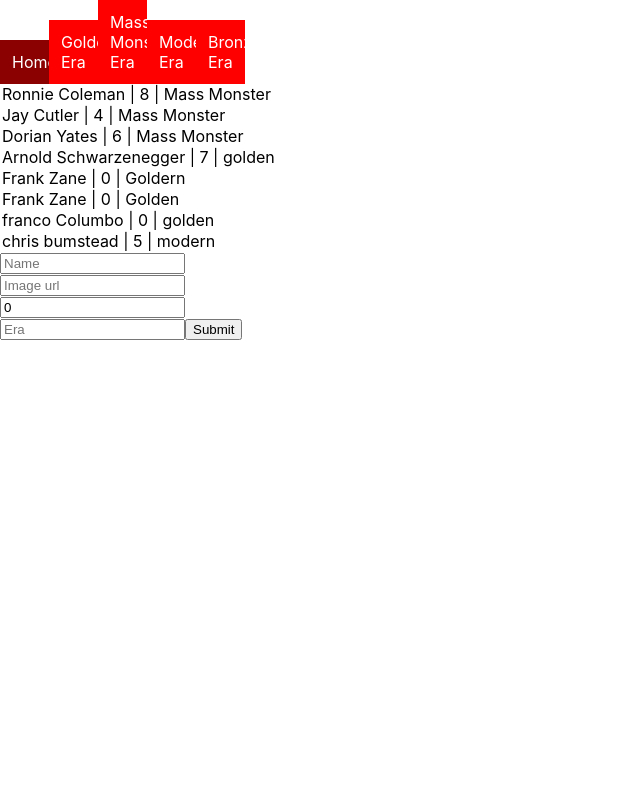
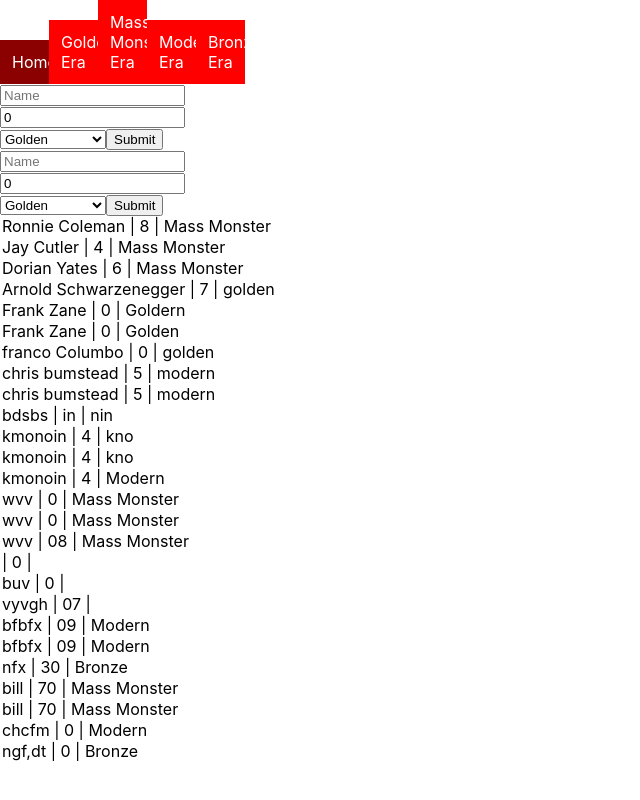
Before and after one commit to abrilchandler/phase-2-project, a React (Create React App) app: page / in a window 1280 px wide. Shown: the whole page, without its empty margins (0-640 px from the left). Built offline with nearby package versions, Linux system fonts and the light colour scheme; data requests are answered from the project's data file.

Commit message:
In progress

```diff
--- a/db.json
+++ b/db.json
@@ -55,6 +55,128 @@
       "image": "",
       "titles": "5",
       "era": "modern"
+    },
+    {
+      "id": "b0a1",
+      "name": "chris bumstead",
+      "image": "",
+      "titles": "5",
+      "era": "modern"
+    },
+    {
+      "id": "27e4",
+      "name": "bdsbs",
+      "image": "",
+      "titles": "in",
+      "era": "nin"
+    },
+    {
+      "id": "f51c",
+      "name": "kmonoin",
+      "image": "",
+      "titles": "4",
+      "era": "kno"
+    },
+    {
+      "id": "4530",
+      "name": "kmonoin",
+      "image": "",
+      "titles": "4",
+      "era": "kno"
+    },
+    {
+      "id": "2a73",
+      "name": "kmonoin",
+      "image": "",
+      "titles": "4",
+      "era": "Modern"
+    },
+    {
+      "id": "700b",
+      "name": "wvv",
+      "image": "",
+      "titles": 0,
+      "era": "Mass Monster"
+    },
+    {
+      "id": "f536",
+      "name": "wvv",
+      "image": "",
+      "titles": 0,
+      "era": "Mass Monster"
+    },
+    {
+      "id": "540f",
+      "name": "wvv",
+      "image": "",
+      "titles": "08",
+      "era": "Mass Monster"
+    },
+    {
+      "id": "0db9",
+      "name": "",
+      "image": "",
+      "titles": 0,
+      "era": ""
+    },
+    {
+      "id": "9c1e",
+      "name": "buv",
+      "image": "",
+      "titles": 0,
+      "era": ""
+    },
+    {
+      "id": "9ee8",
+      "name": "vyvgh",
+      "image": "",
+      "titles": "07",
+      "era": ""
+    },
+    {
+      "id": "c4c0",
+      "name": "bfbfx",
+      "image": "",
+      "titles": "09",
+      "era": "Modern"
+    },
+    {
+      "id": "16c1",
+      "name": "bfbfx",
+      "image": "",
+      "titles": "09",
+      "era": "Modern"
+    },
+    {
+      "id": "a1c7",
+      "name": "nfx",
+      "image": "",
+      "titles": "30",
+      "era": "Bronze"
+    },
+    {
+      "id": "ba96",
+      "name": "bill",
+      "titles": "70",
+      "era": "Mass Monster"
+    },
+    {
+      "id": "bf8d",
+      "name": "bill",
+      "titles": "70",
+      "era": "Mass Monster"
+    },
+    {
+      "id": "4cad",
+      "name": "chcfm",
+      "titles": 0,
+      "era": "Modern"
+    },
+    {
+      "id": "fe56",
+      "name": "ngf,dt",
+      "titles": 0,
+      "era": "Bronze"
     }
   ]
 }
--- a/src/components/AddForm.js
+++ b/src/components/AddForm.js
@@ -1,8 +1,7 @@
 import React, { useState } from "react";
 
-function AddFormData({setData, data}) {
+function AddForm({ setData, data}) {
   const [name, setName] = useState('');
-  const [image, setImage] = useState('');
   const [titles, setTitles] = useState(0);
   const [era, setEra] = useState("");
 
@@ -10,7 +9,6 @@ function AddFormData({setData, data}) {
     e.preventDefault();
     const formData = {
       name,
-      image,
       titles,
       era
     };
@@ -30,12 +28,16 @@ body: JSON.stringify(formData)
       <section>
         <form onSubmit={handleSubmit} method="post">
         <input onChange={(e) => setName(e.target.value)} type="text" placeholder="Name" value={name}></input>
-        <br></br>
-        <input onChange={(e) => setImage(e.target.value)} type="url" name="image url" placeholder="Image url" value={image}></input>
+
         <br></br>
         <input onChange={(e) => setTitles(e.target.value)} type="text" placeholder="# of titles" value={titles}></input>
         <br></br>
-        <input onChange={(e) => setEra(e.target.value)} type="text" placeholder="Era" value={era}></input>
+        <select onChange={(e) => setEra(e.target.value)} type="dropdown" placeholder="Era" value={era}>
+          <option>Golden</option>
+          <option>Bronze</option>
+          <option>Modern</option>
+          <option>Mass Monster</option>
+        </select>
         <button type="submit">Submit</button>
         </form>
       </section>
@@ -43,4 +45,4 @@ body: JSON.stringify(formData)
   )
 }
 
-export default AddFormData
+export default AddForm;
--- a/src/components/App.js
+++ b/src/components/App.js
@@ -1,4 +1,4 @@
-import React from 'react';
+import React, { useState, useEffect } from 'react';
 import {Route, Switch} from "react-router-dom";
 import Home from "./Home.js";
 import NavBar from "./NavBar.js";
@@ -6,10 +6,23 @@ import Golden from "./Golden.js";
 import MassMonster from "./MassMonster.js";
 import Modern from "./Modern.js";
 import Bronze from "./Bronze.js";
+import AddForm from "./AddForm.js";
+
+
 
 
 function App() {
 
+  const [data, setData] = useState([]);
+
+  useEffect(() => {
+    console.log("hi")
+    fetch("http://localhost:4000/bodybuilders")
+    .then(response => response.json())
+    .then(data => {
+      setData(data);
+    });
+    },[]);
   return (
     <div>
     <NavBar />
@@ -31,6 +44,11 @@ function App() {
       <Home />
     </Route>
     </Switch>
+    <AddForm setData={setData} data={data}/>
+    {data.length > 0 && data.map(bodybuilder => (
+        <option key={bodybuilder.id} value={bodybuilder.id}>{bodybuilder.name}  |  {bodybuilder.titles}  |  {bodybuilder.era}</option>
+      ))}
+
     </div>
   )
 }
--- a/src/components/Bronze.js
+++ b/src/components/Bronze.js
@@ -1,11 +1,11 @@
 import React from "react";
-import AddForm from "./AddForm.js";
+
 
 function Bronze() {
     return (
         <div>
             <h1>Bronze Era</h1>
-            <AddForm />
+
         </div>
     )
 }
--- a/src/components/Golden.js
+++ b/src/components/Golden.js
@@ -1,11 +1,10 @@
 import React from "react";
-import AddForm from "./AddForm.js";
 
 function Golden() {
     return (
       <div>
         <h1>Golden Era</h1>
-        <AddForm />
+
       </div>
     )
   }
--- a/src/components/Home.js
+++ b/src/components/Home.js
@@ -1,32 +1,15 @@
-import React, {useEffect, useState} from "react";
+import React from "react";
 import AddForm from "./AddForm.js";
-import Golden from "./Golden.js";
-
-function Home() {
-
-  const [data, setData] = useState([]);
 
 
-  useEffect(() => {
-    console.log("hi")
-    fetch("http://localhost:4000/bodybuilders")
-    .then(response => response.json())
-    .then(data => {
-      setData(data);
-    });
-    },[]);
+function Home({data, setData}) {
+
 
     return (
-      <div>
-
-      {data && data.map(bodybuilder => (
-        <option key={bodybuilder.id} value={bodybuilder.id}>{bodybuilder.name}  |  {bodybuilder.titles}  |  {bodybuilder.era}</option>
-      ))}
-      <div>
-
+  <div>
         <AddForm  setData={setData} data={data}/>
       </div>
-      </div>
+
 
     );
   }
--- a/src/components/MassMonster.js
+++ b/src/components/MassMonster.js
@@ -5,7 +5,7 @@ function MassMonster() {
     return (
       <div>
         <h1>Mass Monster Era</h1>
-        <AddForm />
+
         </div>
     )
   }
--- a/src/components/Modern.js
+++ b/src/components/Modern.js
@@ -1,11 +1,11 @@
 import React from "react";
-import AddForm from "./AddForm";
+
 
 function Modern() {
     return (
     <div>
         <h1>Modern Era</h1>
-        <AddForm />
+
     </div>
 )
 }
```
